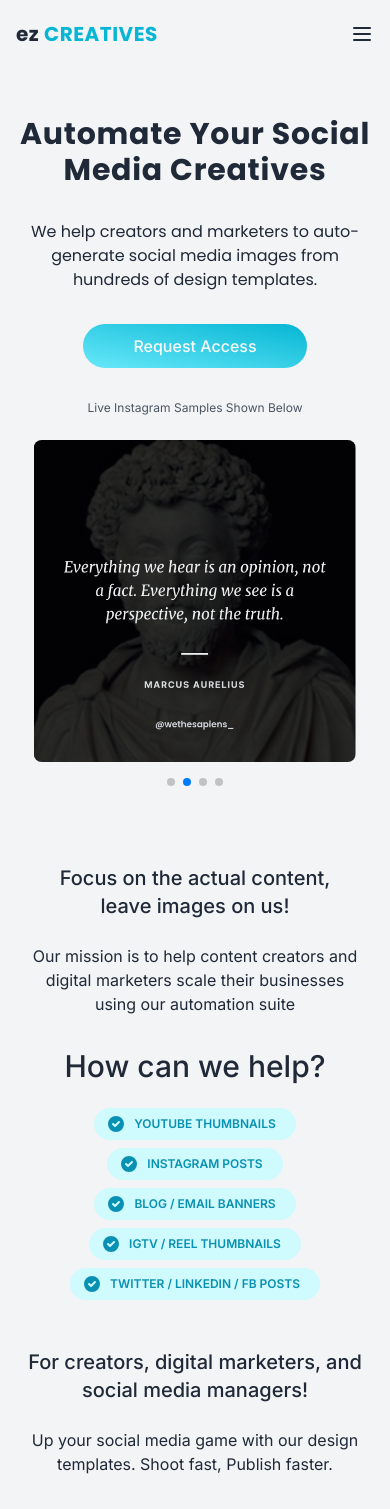
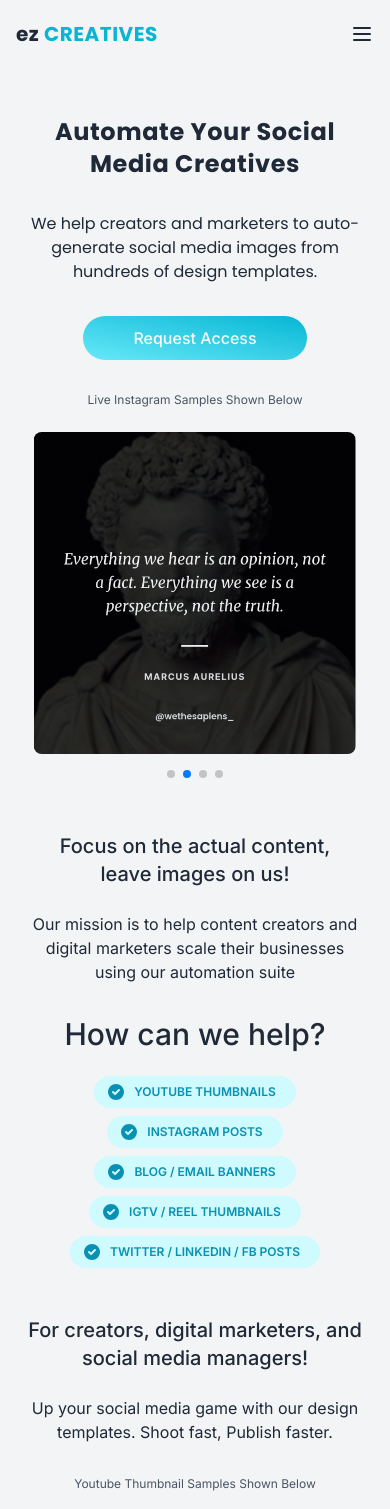
Before and after one commit to pagarevijayy/ezcreatives-homepage, a Next.js app: page / in a window 390 px wide. Shown: the top 1509 px of the page. Built offline with nearby package versions, Linux system fonts and the light colour scheme.

Commit message:
md touchup

```diff
--- a/pages/index.js
+++ b/pages/index.js
@@ -55,7 +55,7 @@ export default function Home() {
         <Menubar />
         <Container>
           <section className="hero-section text-center">
-            <h1 className="mt-12 sm:mt-20 sm:mx-auto sm:max-w-md md:max-w-lg text-3xl sm:text-4xl font-poppins font-bold tracking-wide">
+            <h1 className="mt-12 sm:mt-20 mx-auto max-w-xs sm:max-w-md md:max-w-lg text-2xl sm:text-4xl font-poppins font-bold tracking-wide">
               {PROJECT_PUNCHLINE}
             </h1>
             <p className="mt-8 px-2 sm:mx-auto sm:max-w-lg md:max-w-xl text-md md:text-lg font-poppins">
@@ -121,7 +121,7 @@ export default function Home() {
               </Swiper>
             </div>
           </section>
-          <section className="mt-12 text-center">
+          <section className="mt-6 sm:mt-12 text-center">
             <h2 className="text-xl sm:text-2xl font-medium px-2 max-w-xs sm:max-w-sm mx-auto">
               Focus on the actual content, leave images on us!
             </h2>
```
